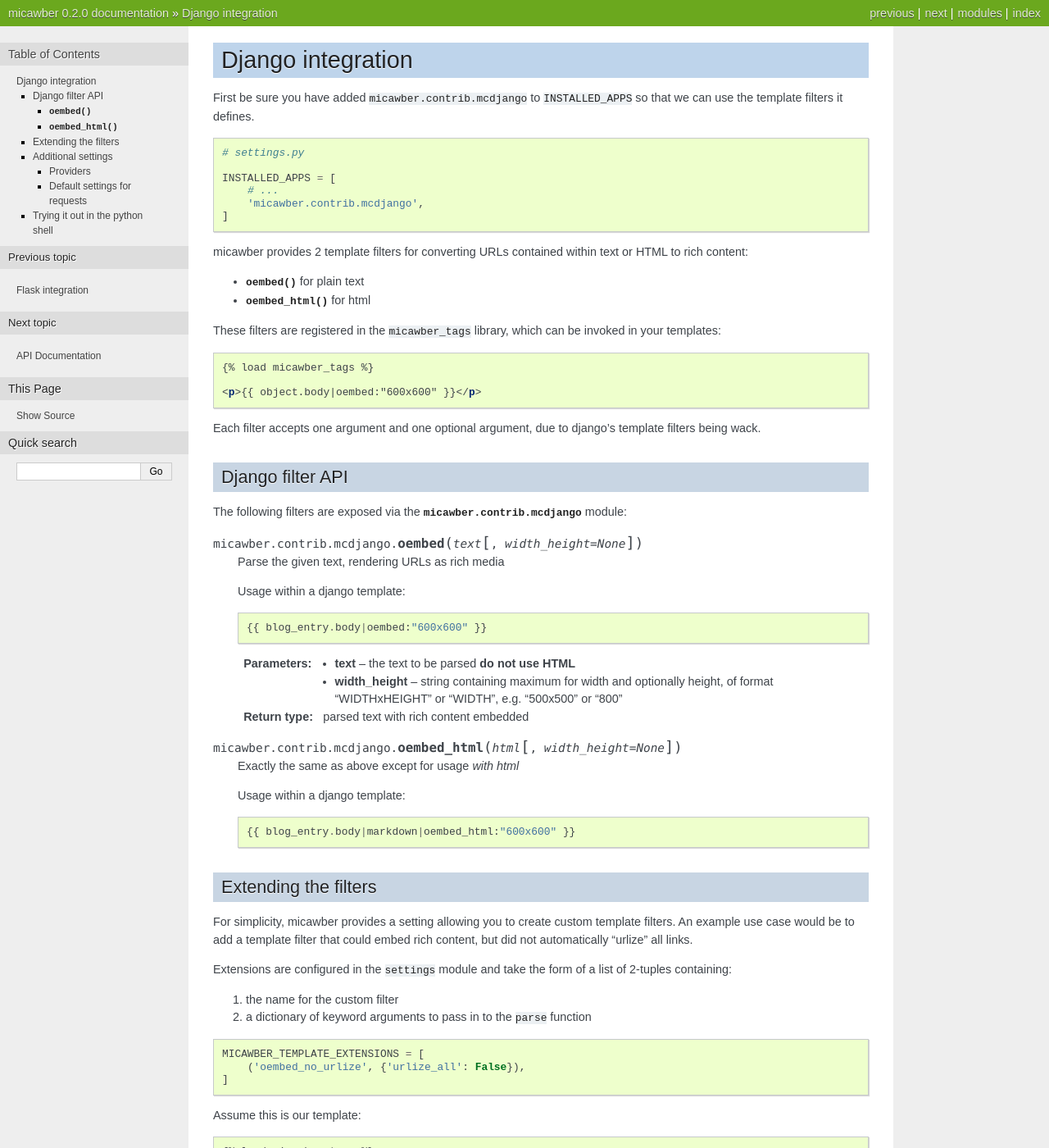
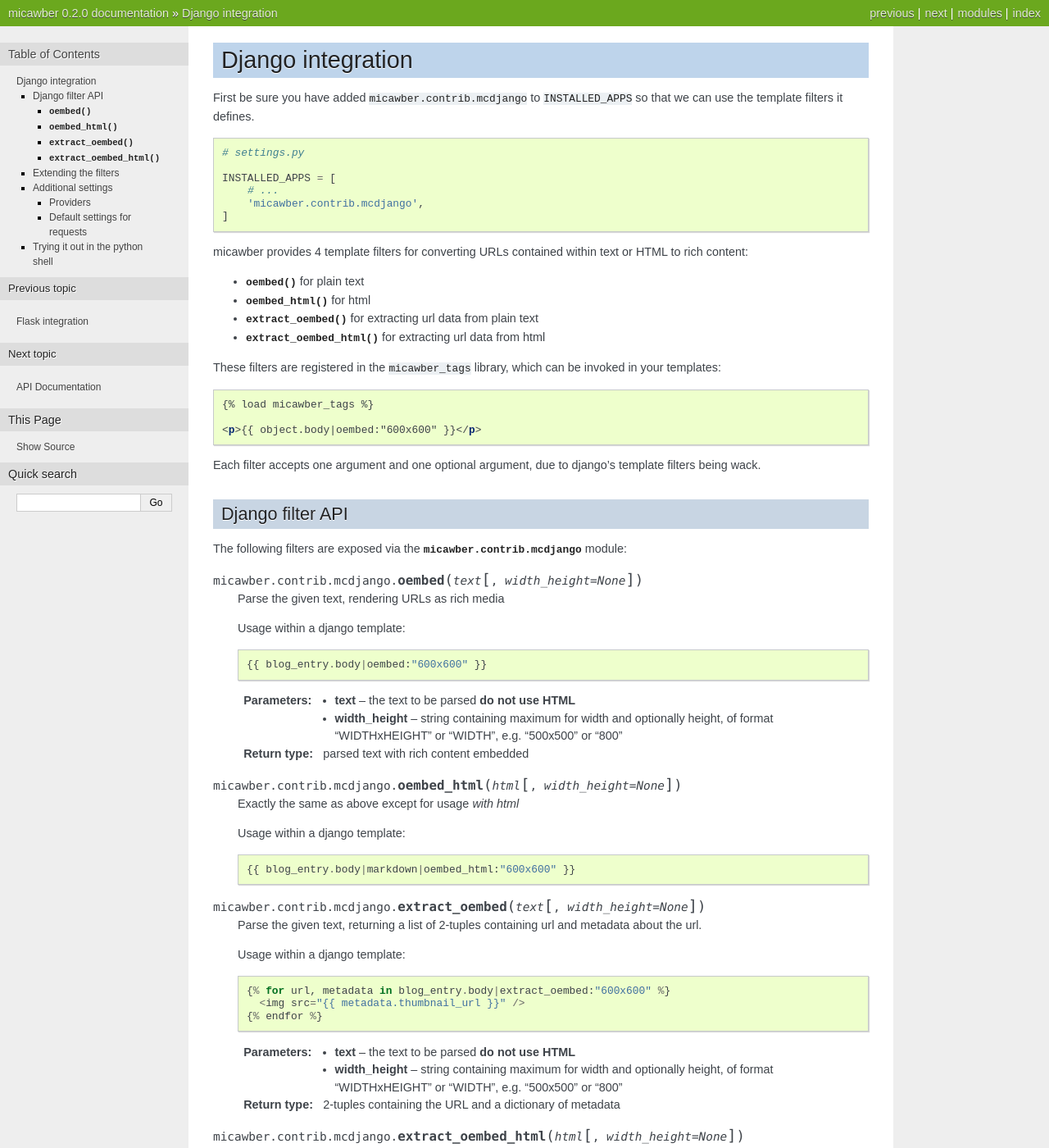
Before and after one commit to coleifer/micawber, a Sphinx documentation site: the page built from docs/django.rst, in a window 1280 px wide and 1400 px high. Shown: the whole window at 82% size. Built offline with Sphinx 7.4.7, drawn with Linux system fonts in a browser that asks for light colours; some of the changed text lies outside the part shown.

Commit message:
Adding notes on extract filters

```diff
--- a/docs/django.rst
+++ b/docs/django.rst
@@ -15,11 +15,13 @@
         'micawber.contrib.mcdjango',
     ]
 
-micawber provides 2 template filters for converting URLs contained within
+micawber provides 4 template filters for converting URLs contained within
 text or HTML to rich content:
 
 * :py:func:`~micawber.contrib.mcdjango.oembed` for plain text
 * :py:func:`~micawber.contrib.mcdjango.oembed_html` for html
+* :py:func:`~micawber.contrib.mcdjango.extract_oembed` for extracting url data from plain text
+* :py:func:`~micawber.contrib.mcdjango.extract_oembed_html` for extracting url data from html
 
 These filters are registered in the ``micawber_tags`` library, which can be
 invoked in your templates:
@@ -65,6 +67,29 @@
     .. code-block:: python
 
         {{ blog_entry.body|markdown|oembed_html:"600x600" }}
+
+.. py:function:: extract_oembed(text[, width_height=None])
+
+    Parse the given text, returning a list of 2-tuples containing url and metadata
+    about the url.
+
+    Usage within a django template:
+
+    .. code-block:: python
+
+        {% for url, metadata in blog_entry.body|extract_oembed:"600x600" %}
+          <img src="{{ metadata.thumbnail_url }}" />
+        {% endfor %}
+
+    :param text: the text to be parsed **do not use HTML**
+    :param width_height: string containing maximum for width and optionally height, of
+        format "WIDTHxHEIGHT" or "WIDTH", e.g. "500x500" or "800"
+    :rtype: 2-tuples containing the URL and a dictionary of metadata
+
+.. py:function:: extract_oembed_html(html[, width_height=None])
+
+    Exactly the same as above except for usage *with html*
+
 
 Extending the filters
 ---------------------
@@ -114,6 +139,8 @@
 * html (default ``False``): whether to parse as plaintext or html
 * handler: function used to render metadata as markup
 * block_handler: function used to render inline links with rich metadata
+* text_fn: function to use when parsing text
+* html_fn: function to use when parsing html
 
 The magic happens in :py:func:`micawber.contrib.mcdjango.extension` -- check
 out the `source code <https://github.com/coleifer/micawber/blob/master/micawber/contrib/mcdjango/__init__.py>`_ for more details.
```
